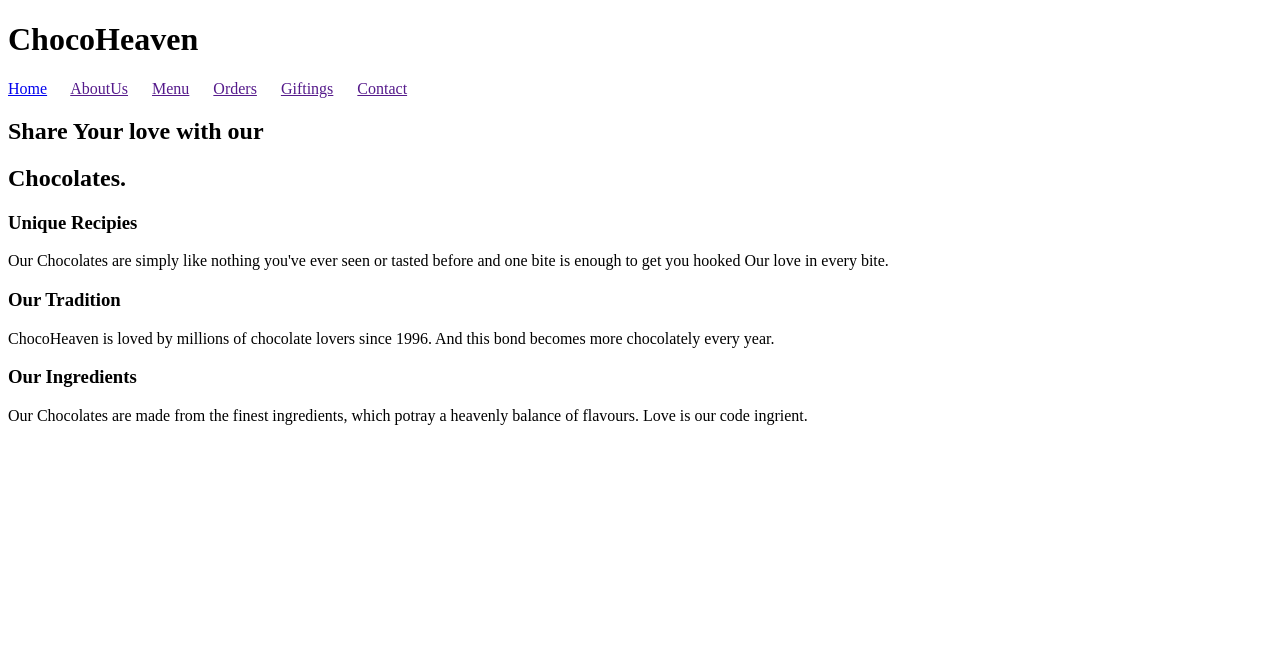
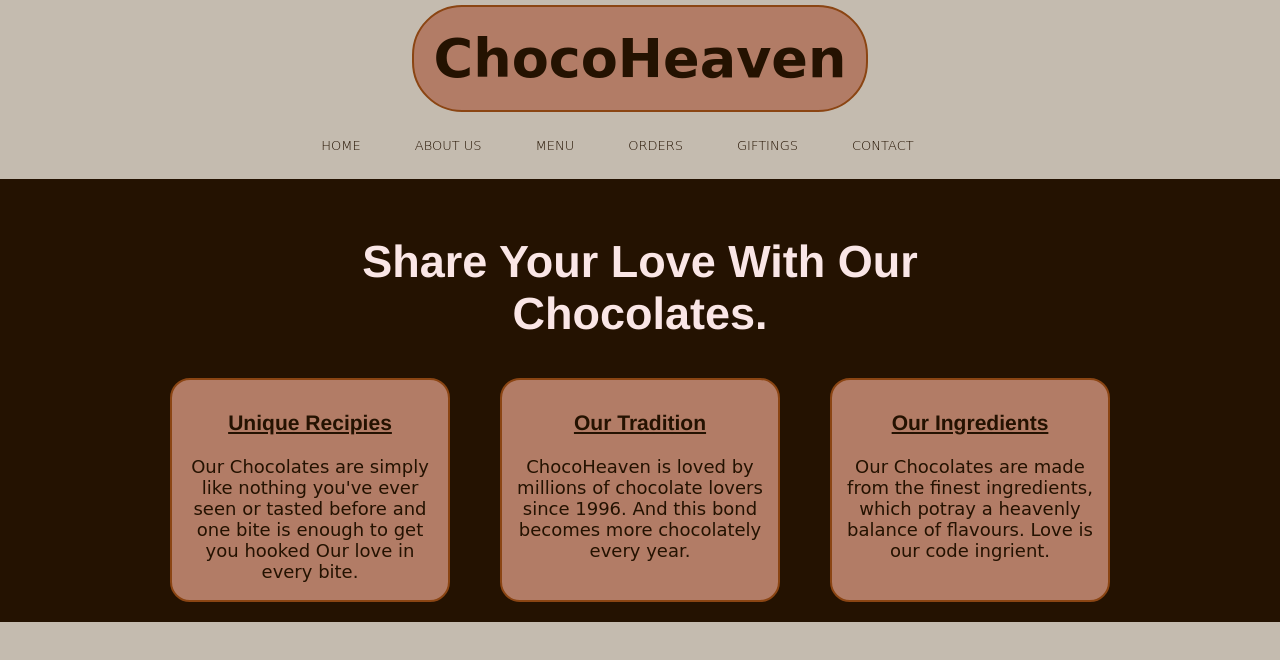
Before and after one commit to Rutuja1923/Choco-Heaven, a plain HTML site: page index.html in a window 1280 px wide. Drawn offline with Linux system fonts and the light colour scheme.

Commit message:
Modifications in style

```diff
--- a/index.html
+++ b/index.html
@@ -4,25 +4,28 @@
     <meta charset="UTF-8">
     <meta name="viewport" content="width=device-width, initial-scale=1.0">
     <title>Home</title>
-    <link rel="stylesheet" href="index.css">
+    <link rel="stylesheet" href="style.css">
 </head>
 <body>
+        <div id="header">
             <h1>ChocoHeaven</h1>
+            <div id="navigation">
                 <nav >
                     <a href="chocoheaven.html">Home</a>&nbsp;&nbsp;&nbsp;&nbsp;&nbsp;
-            <a href="">AboutUs</a>&nbsp;&nbsp;&nbsp;&nbsp;&nbsp;
+                    <a href="">About&nbsp;Us</a>&nbsp;&nbsp;&nbsp;&nbsp;&nbsp;
                     <a href="">Menu</a>&nbsp;&nbsp;&nbsp;&nbsp;&nbsp;
                     <a href="">Orders</a>&nbsp;&nbsp;&nbsp;&nbsp;&nbsp;
                     <a href="">Giftings</a>&nbsp;&nbsp;&nbsp;&nbsp;&nbsp;
                     <a href="">Contact</a>&nbsp;&nbsp;&nbsp;&nbsp;&nbsp;
                 </nav>
+        </div>
+        </div>
     <main>
         <div>
-            <h2>Share Your love with our</h2>
-            <h2>Chocolates.</h2>
+            <h2>Share Your love with our <br> Chocolates.</h2>
         </div>
 
-        <div>
+        <div id="divs">
             <div class="features" id="div1">
                 <h3>Unique Recipies</h3>
                 <p>
--- a/style.css
+++ b/style.css
@@ -1,29 +1,49 @@
+body{
+    padding:0px;
+    margin:0px;
+    background-color:#C4BBAF ;
+    font-size: large;
+}
+#header{
+    text-align: center;
+    padding:0px;
+    margin:0px;
+}
 h1{
-    text-align: center;
-    color: rgb(53, 6, 6);
+    margin:5px;
+    font-size: 3em;
+    color: #241201;;
     font-family: "Pacifico", cursive;
     font-weight: 800;
     font-style: normal;
+    display: inline-block;
+    background-color: #B27C66;
+    padding : 20px;
+    border : 2px solid saddlebrown;
+    border-radius: 50px;
 }
-nav{
-    text-align: center;
+#navigation{
+    font-size: 2em;
+    padding-top : 0px;
+    padding-bottom:20px;
 }
  nav a{
     text-decoration: none;
     font-family: "Sevillana", cursive;
     font-weight: 200;
     font-style: normal;
-    color: rgb(53, 6, 6);
+    color: #241201;;
     font-size: small;
     text-transform: uppercase;
-}
+ }
 nav a:hover {
     text-decoration: underline;
-    background-color: rgb(216, 145, 145);
+    font-weight: bold;
 }
 main{
-    background-color: rgb(53, 6, 6);
+    background-color: #241201;;
     color:rgb(250, 230, 230);
+    padding: 20px;
 }
 h2{
     text-align: center;
@@ -45,22 +65,39 @@ h3 p{
     font-style: normal;
 }
 
-.features p{
+
+
+#divs{
+    display: flex;
+    gap:50px;
+    flex-direction: row;
+    align-items: center;
+    text-align: center;
+    padding-left: 150px;
+    padding-right: 150px;
+
+}
+
+
+.features{
     font-family:cursive;
-    height:80px;
+    height:200px;
     width:350px;
 }
 
-#div1{
-    display: inline-block;
-    margin-left: 100px;
+#div1,
+#div2,
+#div3{
+    background-color: #B27C66;
+    border: 2px solid saddlebrown;
+    border-radius: 20px;
+    padding: 10px;
+    color:#241201;
 }
-#div2{
-    display: inline-block;
-    margin-left: 100px;
 
+#div1:hover,
+#div2:hover,
+#div3:hover{
+    border: 2px solid wheat;
+    color:  aliceblue;
 }
-#div3{
-    display: inline-block;
-    margin-left: 100px;
-}
```
Lines whose indentation alone changed are shown as unchanged.
